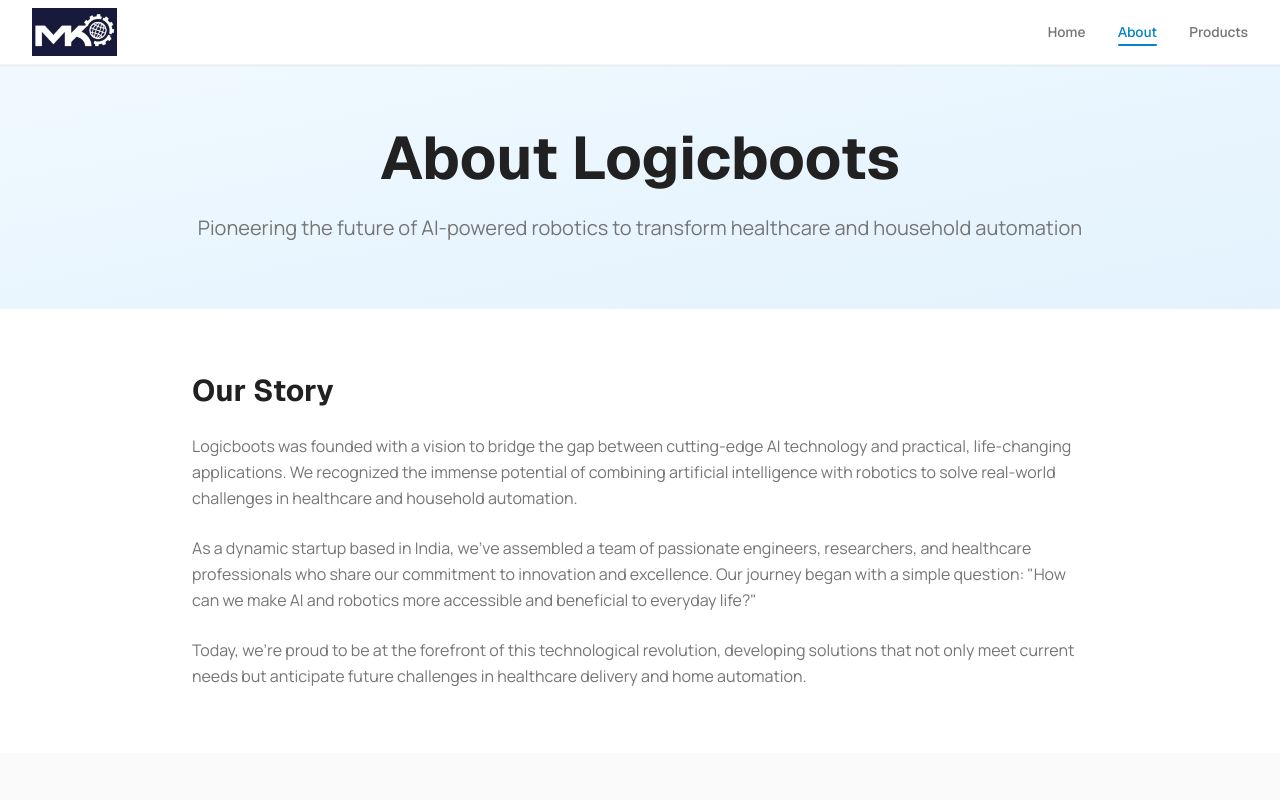
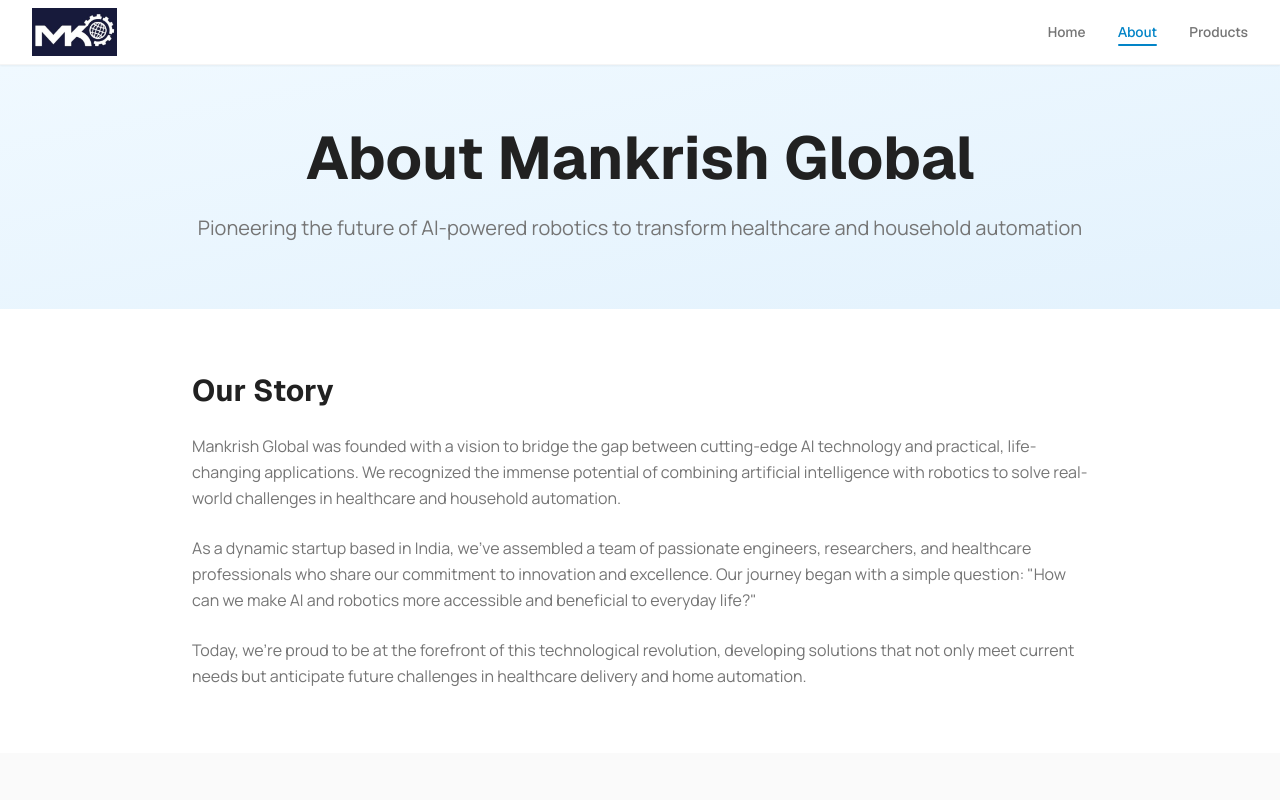
Before and after one commit to lord-vinayak/mankrish, a React (Vite) app: page /about in a window 1280 px wide. Shown: the top 800 px of the page. Built offline with nearby package versions, Linux system fonts and the light colour scheme.

Commit message:
logicboots -> mankrish

```diff
--- a/src/components/Navbar.jsx
+++ b/src/components/Navbar.jsx
@@ -20,7 +20,7 @@
   const navItems = [
     { name: "Home", path: "/" },
     { name: "About", path: "/about" },
-    { name: "Products", path: "/products" },
+    { name: "Products", path: "/" },
   ];
 
   const getLinkClass = (path) => {
--- a/src/pages/About.jsx
+++ b/src/pages/About.jsx
@@ -47,7 +47,7 @@
           className="text-center max-w-4xl mx-auto"
         >
           <h1 className="font-geist text-4xl md:text-6xl font-bold text-gray-900 mb-6">
-            About Logicboots
+            About Mankrish Global
           </h1>
           <p className="font-manrope text-xl text-gray-600 leading-relaxed">
             Pioneering the future of AI-powered robotics to transform healthcare and household automation
@@ -69,7 +69,7 @@
               Our Story
             </h2>
             <p className="font-manrope text-gray-600 mb-6 leading-relaxed">
-              Logicboots was founded with a vision to bridge the gap between cutting-edge AI technology and practical,
+              Mankrish Global was founded with a vision to bridge the gap between cutting-edge AI technology and practical,
               life-changing applications. We recognized the immense potential of combining artificial intelligence with
               robotics to solve real-world challenges in healthcare and household automation.
             </p>
--- a/src/pages/Home.jsx
+++ b/src/pages/Home.jsx
@@ -116,7 +116,7 @@
             Revolutionizing Healthcare & Automation
           </h2>
           <p className="text-lg font-manrope text-gray-600 mb-8 leading-relaxed">
-            At Logicboots, we're pioneering the future of AI-powered robotics,
+            At Mankrish Global, we're pioneering the future of AI-powered robotics,
             creating solutions that transform healthcare delivery and household
             automation. Our cutting-edge technology combines artificial
             intelligence with robotics to solve real-world challenges.
```
Also changed, not shown: 1 other file (tests, documents, lock files or other folders).
